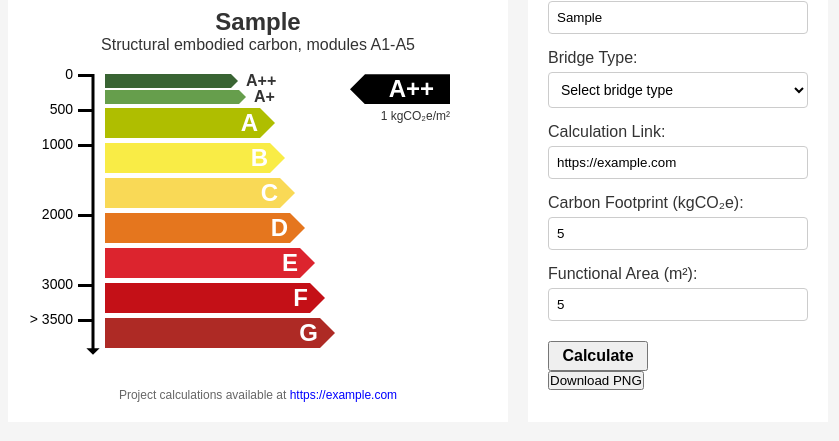
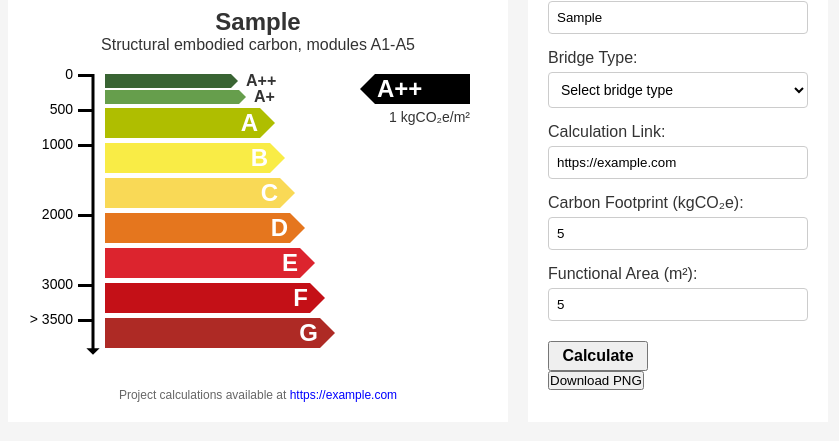
Before and after one commit to daveforni/scorbs, a plain HTML site: page src/index.html in a window 1280 px wide. Both pictures are taken after typing "Sample", "https://example.com", "5", "5" into the empty fields and a click on the button "Calculate". Shown: the part 229-670 px from the top of the page, without its empty margins (222-1061 px from the left). Drawn offline with nearby package versions, Linux system fonts and the light colour scheme.

Commit message:
Update styles.css

```diff
--- a/src/styles.css
+++ b/src/styles.css
@@ -1,4 +1,3 @@
-
 * {
     margin: 0;
     padding: 0;
@@ -84,8 +83,8 @@ header h2 {
 .bar {
     position: relative;
     display: flex;
-    align-items: center; /* Center vertically */
-    justify-content: flex-end; /* Align text to the right */
+    align-items: center;
+    justify-content: flex-end;
     color: white;
 	font-weight: bold;
     font-size: 24px;
@@ -96,15 +95,14 @@ header h2 {
 .bar::after {
     content: "";
     position: absolute;
-    left: 100%; /* Positioned to the right of the element */
+    left: 100%;
     top: 50%;
     transform: translateY(-50%);
-    border: 15px solid transparent; /* Transparent borders for triangle effect */
-    border-left: 15px solid #fbb900; /* Colored left border to create the arrow */
+    border: 15px solid transparent;
+    border-left: 15px solid #fbb900;
 }
 
 
-/* Bar dimensions */
 .bar.a-pp {
     height: 14px;
     background-color: #396433;
@@ -127,7 +125,6 @@ header h2 {
     }
 }
 
-/* General bar styling for A, B, C, D, E, F, G */
 .a, .b, .c, .d, .e, .f, .g {
     height: 30px;
     margin-bottom: 5px;
@@ -253,21 +250,36 @@ select option:disabled {
     position: absolute;
     background-color: black;
     height: 30px;
-    width: 100px;
-	text-align: left;
-	padding: 2px 16px;
-    clip-path: polygon(0% 50%, 15% 0%, 100% 0%, 100% 100%, 15% 100%);
-    right: -130px;
+    width: 95px;
+    padding: 2px;
+    right: -150px;
     z-index: 1;
     color: white;
     display: flex;
+    align-items: center;
+    justify-content: flex-start;
     font-size: 24px;
     font-weight: bold;
 }
 
+.black-shape::after {
+    content: none;
+    border: none;
+}
+
+.black-shape::before {
+    content: "";
+    position: absolute;
+    left: -30px; /* Positioned to the left */
+    top: 50%;
+    transform: translateY(-50%); /* Centering vertically */
+    border: 15px solid transparent; /* Transparent borders */
+    border-right: 15px solid black; /* Right border to create the arrow */
+}
+
 .calculation-result {
     position: absolute;
-	right: -130px;
-    font-size: 12px;
+	right: -150px;
+    font-size: 14px;
     color: #333;
 }
```
